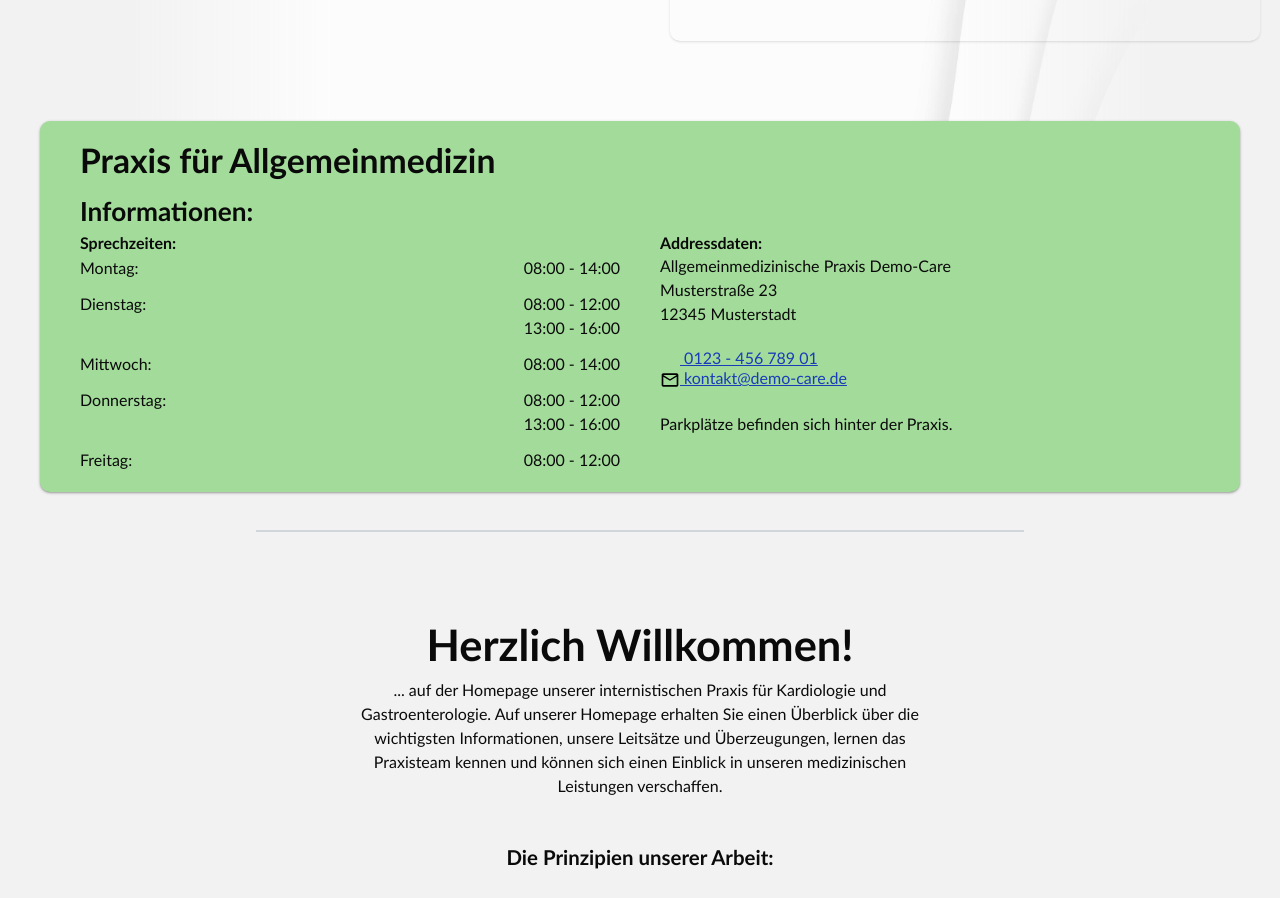
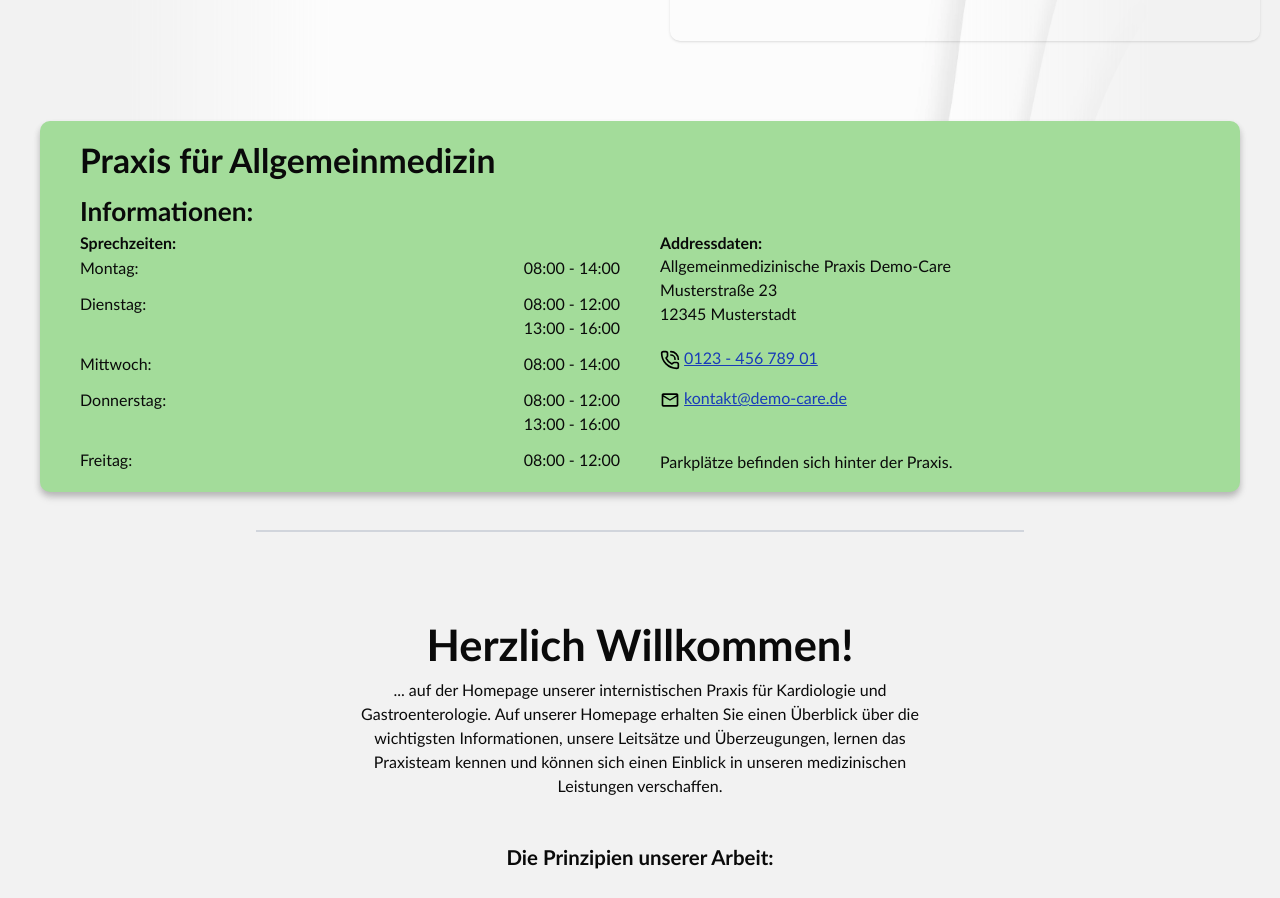
Before and after one commit to ben-me/demo_doctor, a SvelteKit app: page / in a window 1280 px wide. Shown: the part 820-1718 px from the top of the page. Built offline with nearby package versions, Linux system fonts and the light colour scheme.

Commit message:
refactor: Pretty information component

```diff
--- a/src/routes/(home)/Information.svelte
+++ b/src/routes/(home)/Information.svelte
@@ -1,81 +1,81 @@
-<script lang='ts'>
-  import Icon from '$lib/components/ui/Icon.svelte'
-  import Section from '$lib/components/ui/Section.svelte'
+<script lang="ts">
+  import Icon from '$lib/components/ui/Icon.svelte';
+  import Section from '$lib/components/ui/Section.svelte';
 </script>
 
-<Section class='flex items-center py-10 sm:flex after:bg-gray-300 after:w-6/10 after:h-0.5 relative after:absolute after:bottom-0 after:left-1/2 after:-translate-x-1/2'>
-  <article
-    class='bg-primary shadow-sm/30 mx-auto max-w-[1200px] grow rounded-lg px-3 py-5 sm:px-10'
-  >
-    <h2 class='text-h3 my-[0_1rem] hyphens-auto font-bold sm:hyphens-none'>
+<Section
+  class="after:w-6/10 relative flex items-center py-10 after:absolute after:bottom-0 after:left-1/2 after:h-0.5 after:-translate-x-1/2 after:bg-gray-300 sm:flex"
+>
+  <article class="bg-primary mx-auto max-w-[1200px] grow rounded-lg px-3 py-5 shadow-lg sm:px-10">
+    <h2 class="text-h3 my-[0_1rem] hyphens-auto font-bold sm:hyphens-none">
       Praxis für Allgemeinmedizin
     </h2>
-    <h3 class='text-h4 my-[0_0.5rem] font-semibold'>Informationen:</h3>
-    <div class='grid gap-10 sm:grid-cols-2'>
-      <div class='grid gap-1'>
-        <h4 class='text-normal font-bold'>Sprechzeiten:</h4>
+    <h3 class="text-h4 my-[0_0.5rem] font-semibold">Informationen:</h3>
+    <div class="grid gap-10 sm:grid-cols-2">
+      <div class="grid gap-1">
+        <h4 class="text-normal font-bold">Sprechzeiten:</h4>
         <table>
-          <caption class='sr-only'>Die Sprechzeiten je Wochentag</caption>
-          <thead class='sr-only'>
-            <tr class='font-semibold'>
-              <th scope='col'>Tag</th>
-              <th scope='col'>Uhrzeit</th>
+          <caption class="sr-only">Die Sprechzeiten je Wochentag</caption>
+          <thead class="sr-only">
+            <tr class="font-semibold">
+              <th scope="col">Tag</th>
+              <th scope="col">Uhrzeit</th>
             </tr>
           </thead>
-          <tbody class='grid gap-3'>
+          <tbody class="grid gap-3">
             <tr>
-              <th scope='row' class='font-normal'>Montag:</th>
+              <th scope="row" class="font-normal">Montag:</th>
               <td>08:00 - 14:00</td>
             </tr>
             <tr>
-              <th scope='row' class='font-normal'>Dienstag:</th>
+              <th scope="row" class="font-normal">Dienstag:</th>
               <td>08:00 - 12:00 <br /> 13:00 - 16:00</td>
             </tr>
             <tr>
-              <th scope='row' class='font-normal'>Mittwoch:</th>
+              <th scope="row" class="font-normal">Mittwoch:</th>
               <td>08:00 - 14:00</td>
             </tr>
             <tr>
-              <th scope='row' class='font-normal'>Donnerstag:</th>
+              <th scope="row" class="font-normal">Donnerstag:</th>
               <td>08:00 - 12:00 <br /> 13:00 - 16:00</td>
             </tr>
             <tr>
-              <th scope='row' class='font-normal'>Freitag:</th>
+              <th scope="row" class="font-normal">Freitag:</th>
               <td>08:00 - 12:00</td>
             </tr>
           </tbody>
         </table>
       </div>
-      <div class='flex flex-col'>
-        <h4 class='text-normal mb-0.5 font-bold'>Addressdaten:</h4>
-        <address class='my-[0_1.5rem] flex flex-col justify-around gap-6 not-italic'>
+      <div class="flex flex-col">
+        <h4 class="text-normal mb-0.5 font-bold">Addressdaten:</h4>
+        <address class="my-[0_1.5rem] flex flex-col justify-around gap-6 not-italic">
           <div>
             Allgemeinmedizinische Praxis Demo-Care <br />
             Musterstraße 23 <br />
             12345 Musterstadt <br />
           </div>
 
-          <div class='text-normal/3'>
-            <a href='tel:012345678901' class='text-blue-800 underline'>
-              <Icon name='Phone' />
-              0123 - 456 789 01
+          <div class="text-normal/3 grid gap-1">
+            <a href="tel:012345678901">
+              <Icon name="Phone" class="stroke-black" />
+              <span class="text-blue-800 underline">0123 - 456 789 01</span>
             </a>
             <br />
-            <a href='mailto:kontakt@demo-care.de' class='text-blue-800 underline'>
-              <Icon name='Mail' />
-              kontakt@demo-care.de
+            <a href="mailto:kontakt@demo-care.de">
+              <Icon name="Mail" />
+              <span class="text-blue-800 underline">kontakt@demo-care.de</span>
             </a>
           </div>
         </address>
-        <p class='text-normal/5'>Parkplätze befinden sich hinter der Praxis.</p>
+        <p class="text-normal/5 my-[auto_0]">Parkplätze befinden sich hinter der Praxis.</p>
       </div>
     </div>
   </article>
 </Section>
 
 <style>
-tr {
-display: flex;
-justify-content: space-between;
-}
+  tr {
+    display: flex;
+    justify-content: space-between;
+  }
 </style>
```
